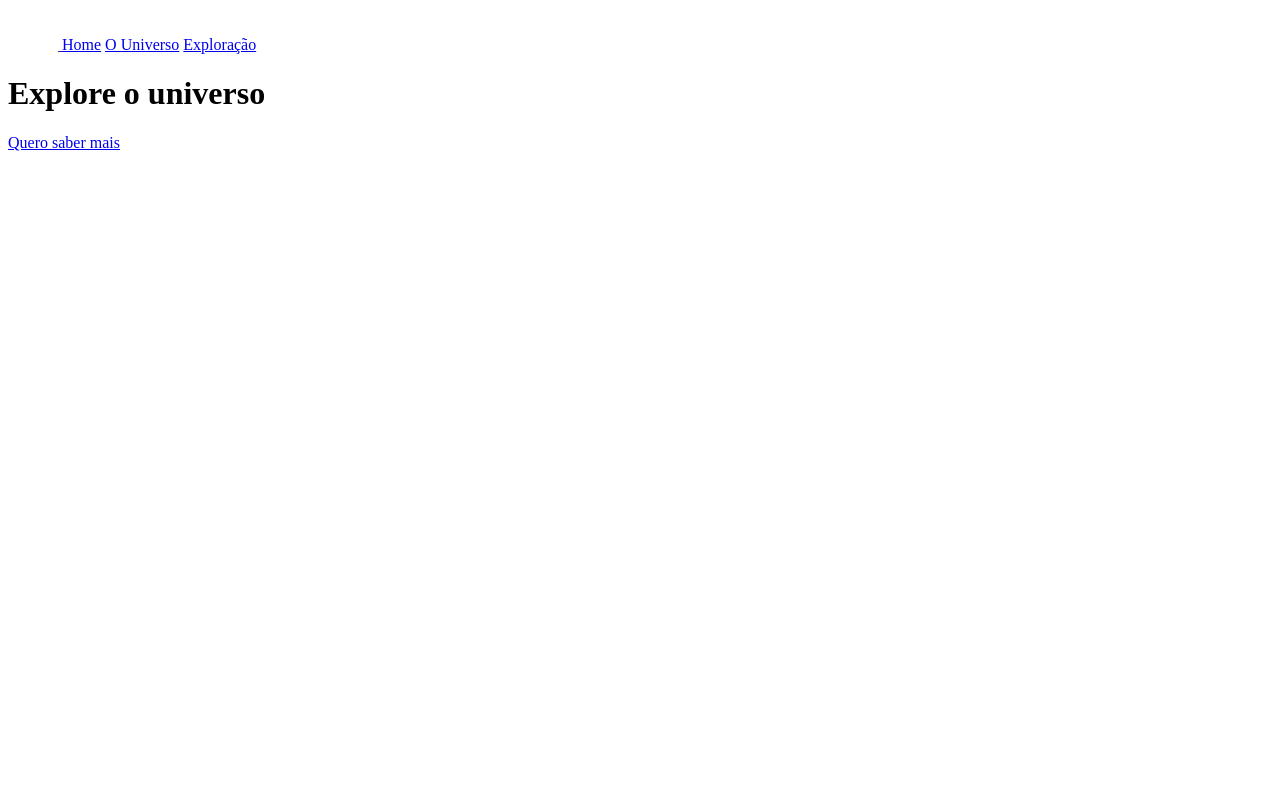
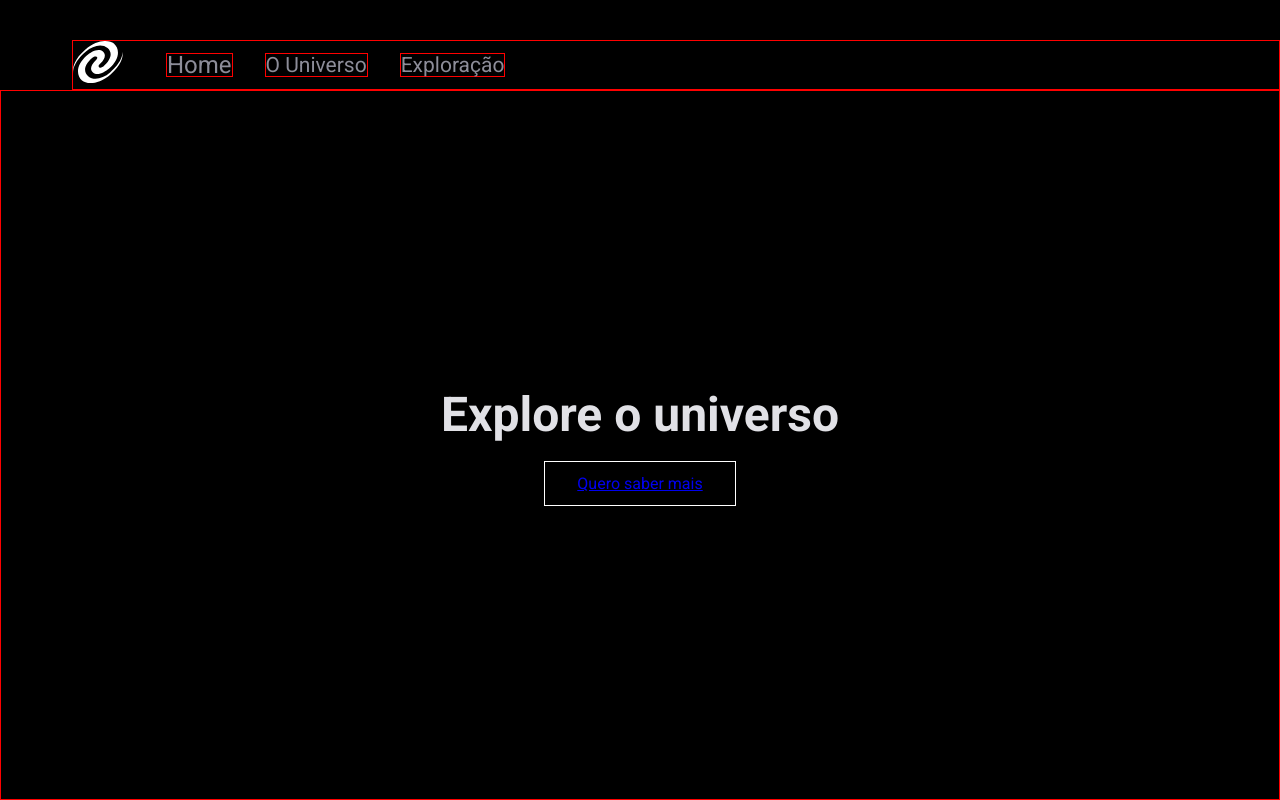
Before and after one commit to cesarDanielRodrigues/explorer-SPAUniverse, a website with bundled scripts: page index.html in a window 1280 px wide. Built offline with nearby package versions, Linux system fonts and the light colour scheme.

Commit message:
Estilizando projeto

```diff
--- a/index.html
+++ b/index.html
@@ -2,19 +2,28 @@
 <html lang="pt-br">
 
 <head>
+    <link rel="preconnect" href="https://fonts.googleapis.com">
+    <link rel="preconnect" href="https://fonts.gstatic.com" crossorigin>
     <meta charset="UTF-8">
     <meta name="viewport" content="width=device-width, initial-scale=1.0">
     <title>Universe</title>
+    <link rel="stylesheet" href="style.css">
+    <link
+        href="https://fonts.googleapis.com/css2?family=Roboto:ital,wght@0,100;0,300;0,400;0,500;0,700;0,900;1,100;1,300;1,400;1,500;1,700;1,900&display=swap"
+        rel="stylesheet">
 </head>
 
 <body>
-    <a href="">
-        <img src="./assets/Vector.svg">
-    </a>
-    <a href="/" onclick="route()">Home</a>
-    <a href="/universe" onclick="route()">O Universo</a>
-    <a href="/exploration" onclick="route()">Exploração</a>
-
+    <div class="menu">
+        <a href="/">
+            <img src="./assets/Vector.svg">
+        </a>
+        <div class="nav">
+            <a href="/" onclick="route()">Home</a>
+            <a href="/universe" onclick="route()">O Universo</a>
+            <a href="/exploration" onclick="route()">Exploração</a>
+        </div>
+    </div>
     <div id="app"></div>
 
     <script type="module" src="src/index.js"></script>
--- a/pages/home.html
+++ b/pages/home.html
@@ -1,4 +1,4 @@
-<div id="home">
+<div class="home">
     <h1>Explore o universo</h1>
     <a href="/universe" onclick="route()">Quero saber mais</a>
 </div>
--- /dev/null
+++ b/src/element.js
@@ -0,0 +1,3 @@
+export const nav = document.querySelectorAll('.nav a')
+
+console.log(nav)
--- a/src/index.js
+++ b/src/index.js
@@ -1,4 +1,6 @@
 import { Router } from "./routes.js";
+import { nav } from "./element.js";
+
 
 const router = new Router()
 
--- a/src/routes.js
+++ b/src/routes.js
@@ -9,7 +9,11 @@ export class Router{
 
         window.history.pushState(null,'',event.target.href)
 
+
+
         this.handle()
+
+
     }
     handle(){
         const {pathname} = window.location
--- /dev/null
+++ b/style.css
@@ -0,0 +1,86 @@
+*{
+    padding: 0;
+    margin: 0;
+    box-sizing: border-box;
+    font-family: "Roboto", sans-serif;
+}
+body{
+    background-color: black;
+    background-size: 100vw 100vh;
+}
+.menu, .nav{
+    display: flex;
+}
+.menu{
+    border: 1px solid red;
+    margin: 40px 0 0 72px;
+    align-items: center;
+    gap: 43px;
+}
+.nav{
+    gap: 32px;
+}
+.nav a {
+    border: 1px solid red;
+    text-decoration: none;
+    color: #8D8D99;
+    font-size: 21px;
+    font-weight: 400;
+    line-height: 22px;
+}
+.menu a:nth-child(1){
+    font-size: 24px;
+}
+.menu .active{
+    color: #fff;
+    font-weight: 700;
+}
+#app{
+    height: calc(100vh - 90px);
+}
+.home{
+    border: 1px solid red;
+    height: 100%;
+    display: flex;
+    flex-direction: column;
+    align-items: center;
+    justify-content: center;
+
+}
+.home > *{
+
+}
+.home a{
+    padding: 12px 32px;
+    border: 1px solid #fff
+}
+
+#universe,#exploration{
+    padding: 103px 102px;
+}
+h1{
+    margin-bottom: 16px;
+    color: #E1E1E6;
+    font-weight: 700;
+    font-size: 48px;
+    line-height: 60px;
+}
+p{
+    width: 648px;
+    color: #E1E1E6;
+    font-size: 18px;
+    font-weight: 400;
+    line-height: 160%;
+}
+
+/*
+.home{
+     background: url(./assets/mountains-universe-1.png);
+}
+.universe{
+     background: url(./assets/mountains-universe-2.png);
+}
+.exploration{
+     background: url(./assets/mountains-universe-3.png);
+}
+*/
```
Also changed, not shown: pages/exploration.html (+1 -1 lines), pages/universe.html (+1 -1 lines), 1 other file.
